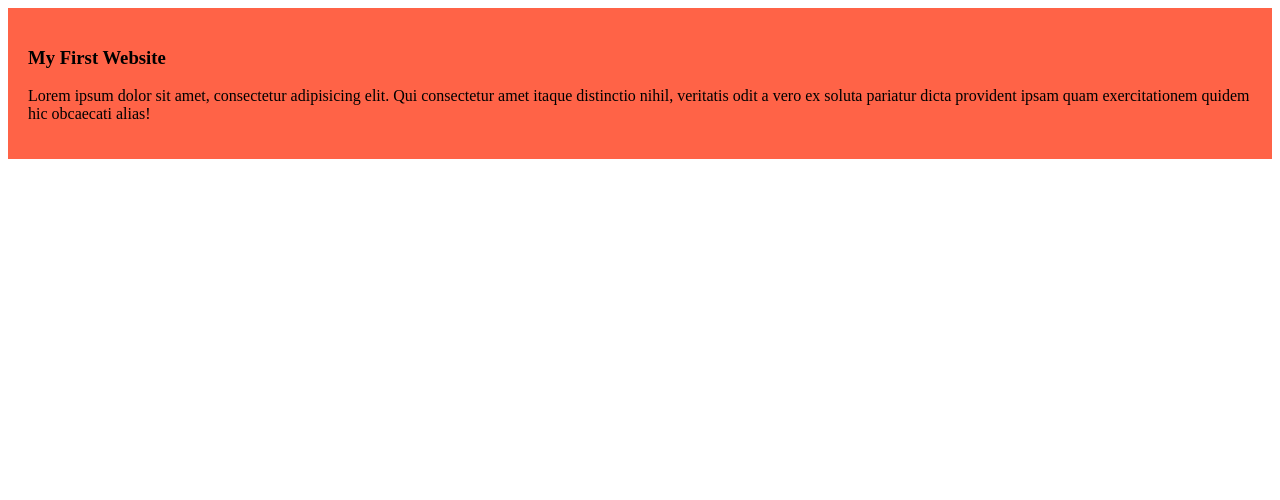
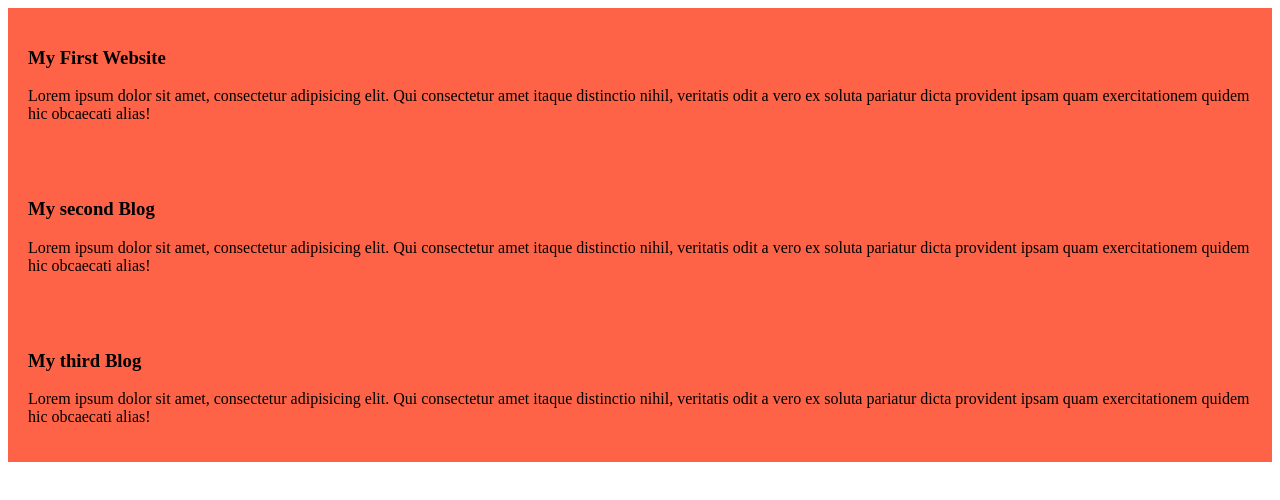
Before and after one commit to rahmansamiaaiub23/my-simple-website, a plain HTML site: page index.html in a window 1280 px wide. Drawn offline with Linux system fonts and the light colour scheme.

Commit message:
added the second and third blog

```diff
--- a/index.html
+++ b/index.html
@@ -12,5 +12,17 @@
         <p>Lorem ipsum dolor sit amet, consectetur adipisicing elit. Qui consectetur amet itaque distinctio nihil, veritatis odit a vero ex soluta pariatur dicta provident ipsam quam exercitationem quidem hic obcaecati alias!</p>
     </div>
 
+    <div>
+        <h3>My second Blog</h3>
+        <p>Lorem ipsum dolor sit amet, consectetur adipisicing elit. Qui consectetur amet itaque distinctio nihil, veritatis odit a vero ex soluta pariatur dicta provident ipsam quam exercitationem quidem hic obcaecati alias!</p>
+    </div>
+
+    <div>
+        <h3>My third Blog</h3>
+        <p>Lorem ipsum dolor sit amet, consectetur adipisicing elit. Qui consectetur amet itaque distinctio nihil, veritatis odit a vero ex soluta pariatur dicta provident ipsam quam exercitationem quidem hic obcaecati alias!</p>
+    </div>
+
+
+
 </body>
 </html>
```
